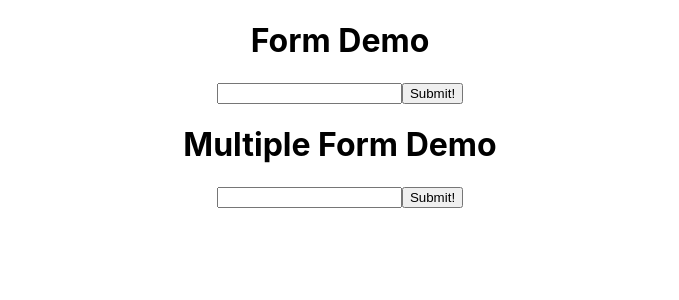
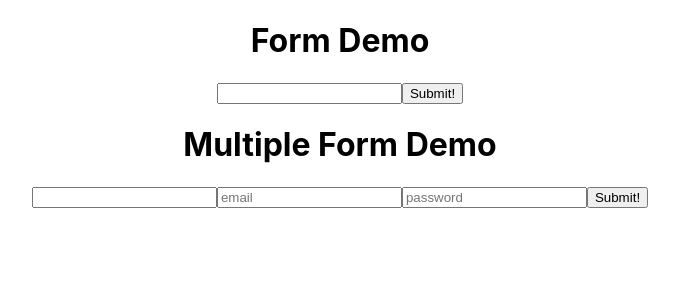
Before and after one commit to super8989/React_intro_forms, a React (Create React App) app: page / in a window 1280 px wide. Shown: the top 300 px of the page, without its empty margins (300-979 px from the left). Built offline with nearby package versions, Linux system fonts and the light colour scheme.

Commit message:
added in handleChange for each input

```diff
--- a/src/MultipleForm.js
+++ b/src/MultipleForm.js
@@ -3,9 +3,11 @@ import React, { Component } from "react";
 class MultipleForm extends Component {
 	constructor(props) {
 		super(props);
-		this.state = { username: "" };
+		this.state = { username: "", email: "", password: "" };
 		this.handleChange = this.handleChange.bind(this);
 		this.handleSubmit = this.handleSubmit.bind(this);
+		this.handleEmailChange = this.handleEmailChange.bind(this);
+		this.handlePasswordChange = this.handlePasswordChange.bind(this);
 	}
 
 	handleChange(evt) {
@@ -18,6 +20,14 @@ class MultipleForm extends Component {
 		this.setState({ username: "" });
 	}
 
+	handleEmailChange(evt) {
+		this.setState({ email: evt.target.value });
+	}
+
+	handlePasswordChange(evt) {
+		this.setState({ password: evt.target.value });
+	}
+
 	render() {
 		return (
 			<div>
@@ -28,6 +38,18 @@ class MultipleForm extends Component {
 						value={this.state.username}
 						onChange={this.handleChange}
 					/>
+					<input
+						type='email'
+						placeholder='email'
+						value={this.state.email}
+						onChange={this.handleEmailChange}
+					/>
+					<input
+						type='password'
+						placeholder='password'
+						value={this.state.password}
+						onChange={this.handlePasswordChange}
+					/>
 					<button>Submit!</button>
 				</form>
 			</div>
```
